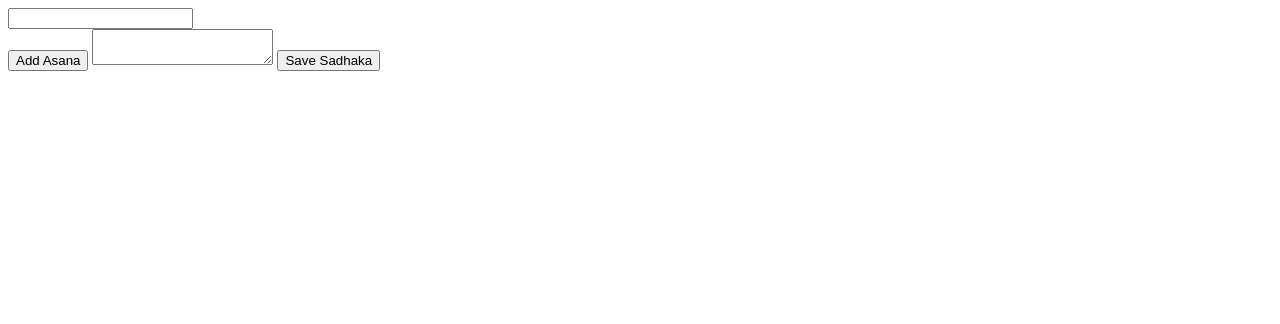
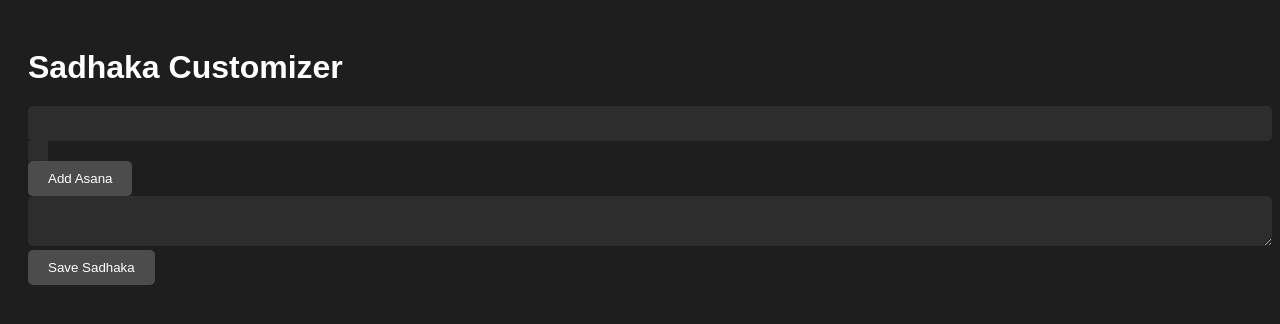
Before and after one commit to krinara86/Program-Customizer, a plain HTML site: page customizervuejs.html in a window 1280 px wide. Drawn offline with Linux system fonts and the light colour scheme; no server answers.

Commit message:
updates2

```diff
--- a/customizervuejs.html
+++ b/customizervuejs.html
@@ -6,17 +6,81 @@
   <!-- Include Firebase -->
   <script src="https://www.gstatic.com/firebasejs/8.0.1/firebase-app.js"></script>
   <script src="https://www.gstatic.com/firebasejs/8.0.1/firebase-firestore.js"></script>
+  <style>
+    body {
+      background-color: #1e1e1e;
+      color: #ffffff;
+      font-family: Arial, sans-serif;
+      padding: 20px;
+    }
+
+    h1 {
+      margin-bottom: 20px;
+    }
+
+    input[type="text"],
+    textarea {
+      width: 100%;
+      padding: 10px;
+      border-radius: 5px;
+      border: none;
+      background-color: #2d2d2d;
+      color: #ffffff;
+    }
+
+    button {
+      padding: 10px 20px;
+      border-radius: 5px;
+      border: none;
+      background-color: #4c4c4c;
+      color: #ffffff;
+      cursor: pointer;
+    }
+
+    button:hover {
+      background-color: #808080;
+    }
+
+    #sadhakaDiv {
+      margin-bottom: 20px;
+    }
+
+    #sadhakaDiv div {
+      margin-bottom: 10px;
+    }
+
+    .suggestions {
+      position: absolute;
+      background-color: #2d2d2d;
+      color: #ffffff;
+      padding: 10px;
+      max-height: 150px;
+      overflow-y: auto;
+      z-index: 1;
+    }
+
+    .suggestions div {
+      cursor: pointer;
+      padding: 5px;
+    }
+  </style>
 </head>
 
 <body>
+  <h1>Sadhaka Customizer</h1>
   <input type="text" id="sadhakaName" oninput="sadhakaNameChanged(this.value)">
-  <div id="sadhakaNameSuggestions"></div>
+  <div id="sadhakaNameSuggestions" class="suggestions"></div>
+
+
   <div id="sadhakaDiv">
     <!-- Assigned Asanas will go here -->
   </div>
   <button onclick="addAsana()">Add Asana</button>
+
   <textarea id="dietAndAdditionalNotes"></textarea>
+
   <button onclick="saveSadhaka()">Save Sadhaka</button>
+
 
   <script>
     // Initialize Firebase
```
